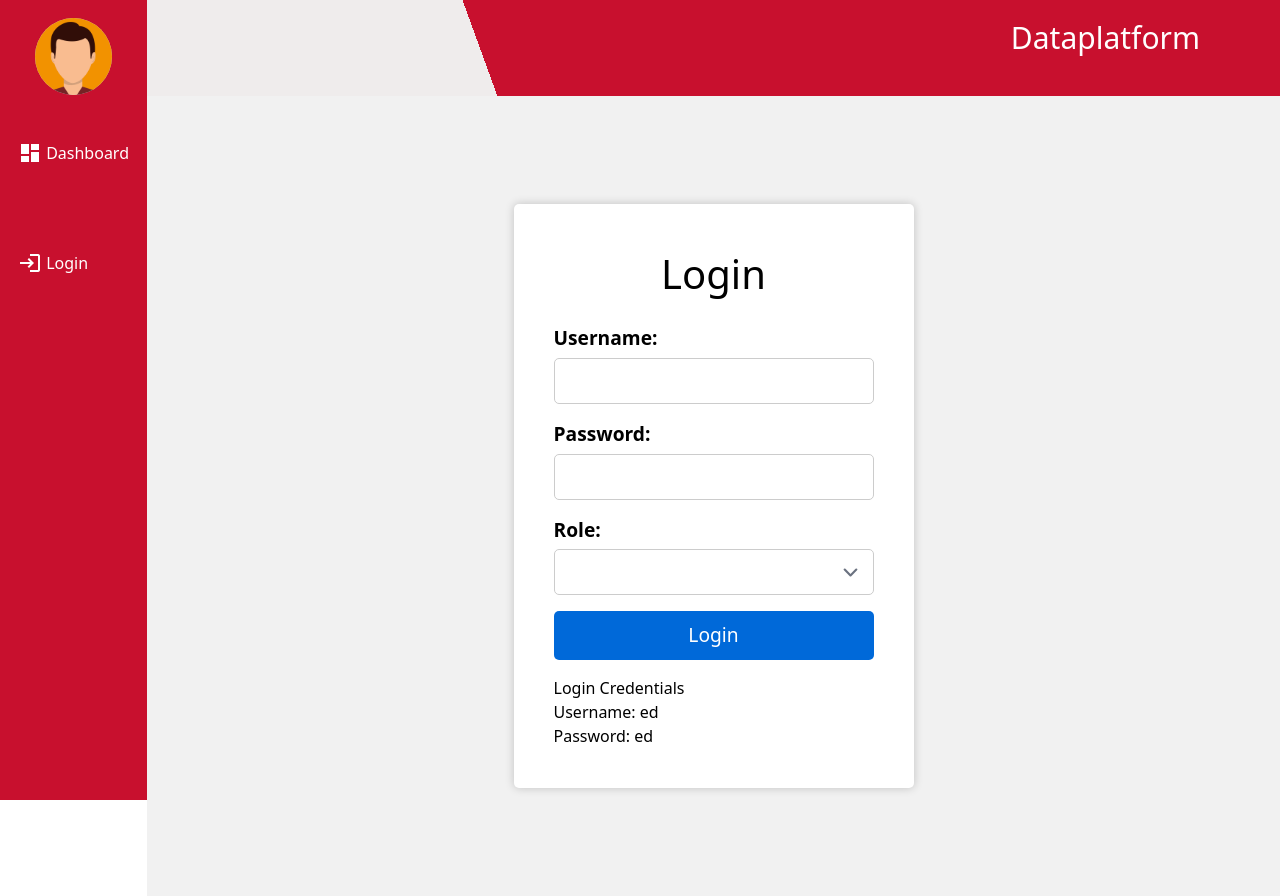
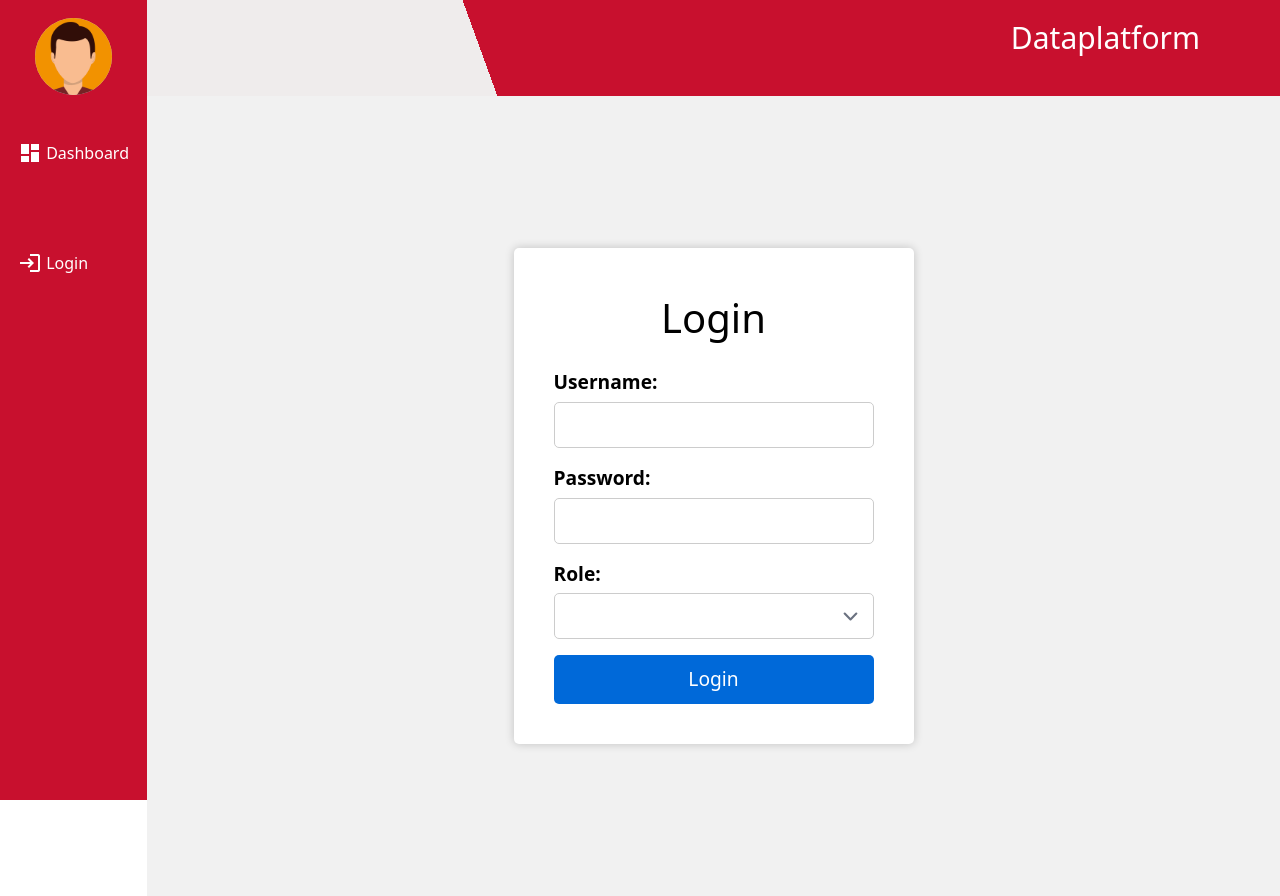
Before and after one commit to CIS-Spring-2023/project-cis_4339_project_18, a Vue app in the folder frontend/: page /login in a window 1280 px wide. Built offline with nearby package versions, Linux system fonts and the light colour scheme; no server answers.

Commit message:
Fixed login.js connection

```diff
--- a/frontend/src/components/login.vue
+++ b/frontend/src/components/login.vue
@@ -53,11 +53,6 @@ export default {
             </select>
           </div>
           <button type="submit" class="btn btn-primary" v-on:click.prevent="store.login(username, password, role === 'editor' ? 'editor' : 'viewer')">Login</button>
-          <div class="message-box">
-            <p>Login Credentials</p>
-            <p>Username: ed</p>
-            <p>Password: ed</p>
-        </div>
         </form>
       </div>
     </div>
--- a/frontend/src/store/loggedInUser.js
+++ b/frontend/src/store/loggedInUser.js
@@ -1,5 +1,6 @@
 import { defineStore } from 'pinia'
-
+import axios from 'axios'
+const apiURL = import.meta.env.VITE_ROOT_API
 export const useLoggedInUserStore = defineStore({
   id: 'loggedInUser',
 
@@ -12,7 +13,7 @@ export const useLoggedInUserStore = defineStore({
   actions: {
     async login(username, password, role) {
       try {
-        const response = await axios.post('http://localhost:3000/login', { username, password, role });
+        const response = await axios.post(`${apiURL}/login`, { username, password, role });
         this.$patch({
           isLoggedIn: response.isAllowed,
           isEditor: response.isEditor,
```
Also changed, not shown: 2 other files (tests, documents, lock files or other folders).
